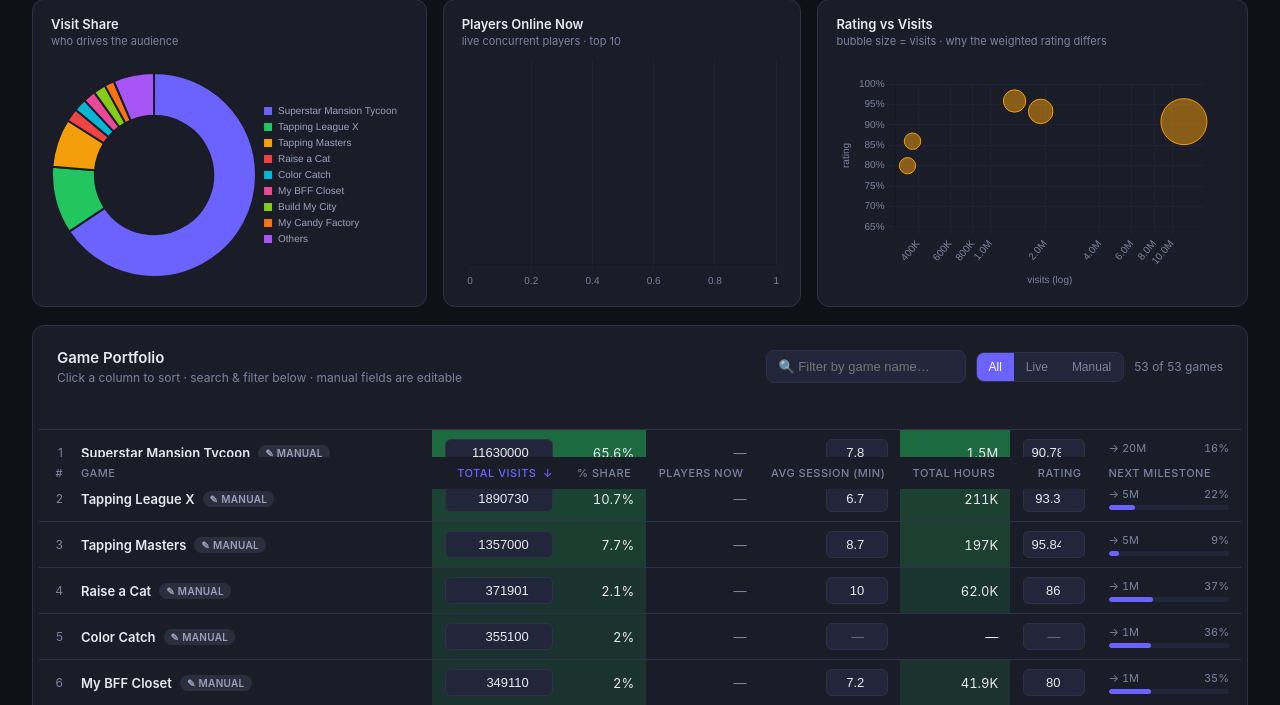
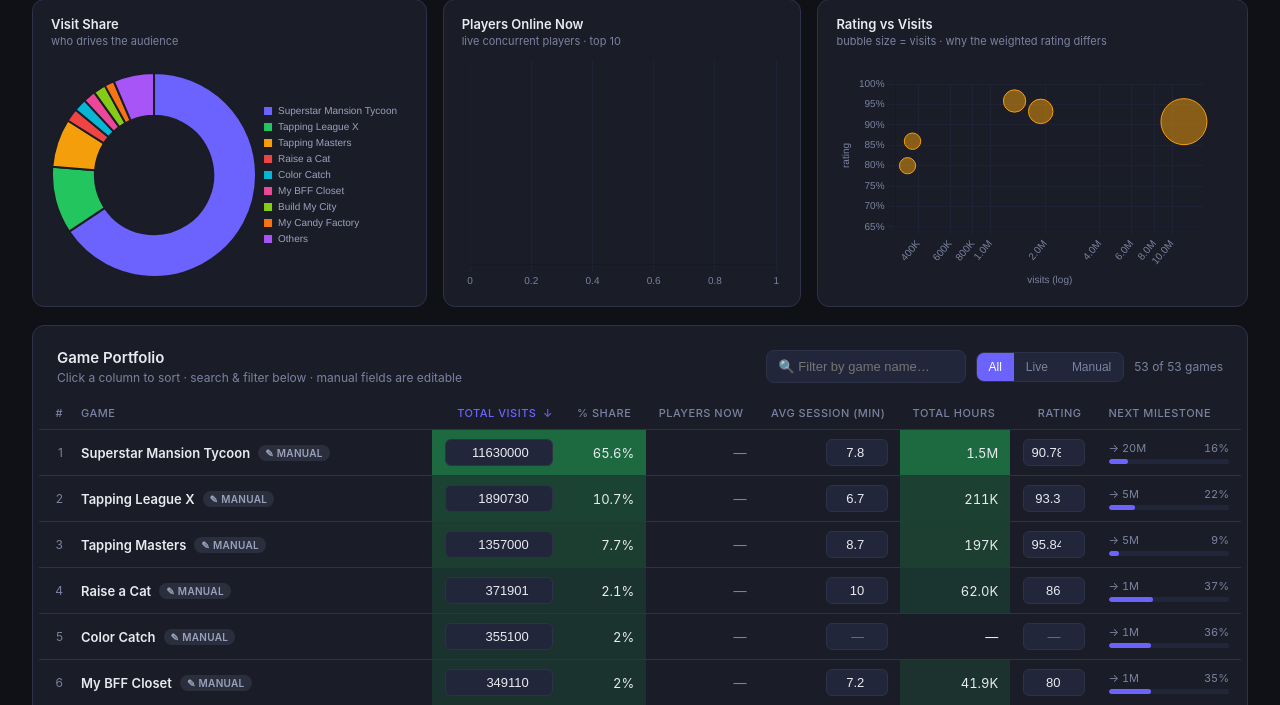
Before and after one commit to HugoHimself/roblox-daily-visits-reporter, a Flask app: page / in a window 1280 px wide. Shown: the part 246-951 px from the top of the page. Run offline with Flask 3, Linux system fonts and the light colour scheme; data that the repository does not hold is empty; some libraries are stand-ins or nearby versions.

Commit message:
fix: portfolio table header floating into the middle of rows
The sortable header used position:sticky; top:60px, but the table lives in a
horizontal-scroll container (.table-wrap, overflow-x:auto -> overflow-y:auto),
so the sticky context was inconsistent across browsers/scroll positions and
could pin the header between rows. Drop the sticky positioning -- the header now
sits at the top of the table and scrolls with the page. Verified across scroll
positions: header stays directly above row 1, never below it.

Applied to both the GitHub Pages board (docs/index.html) and the local app
(templates/portfolio.html).

Co-Authored-By: Claude Opus 4.8 (1M context) <noreply@anthropic.com>

```diff
--- a/docs/index.html
+++ b/docs/index.html
@@ -57,7 +57,7 @@
 
     .table-wrap { overflow-x:auto; }
     table.board { width:100%; border-collapse:collapse; font-size:13px; }
-    table.board th { text-align:right; color:var(--muted); font-weight:500; padding:9px 12px; border-bottom:1px solid var(--border); font-size:11px; text-transform:uppercase; letter-spacing:.5px; white-space:nowrap; position:sticky; top:60px; background:var(--surface); cursor:pointer; user-select:none; }
+    table.board th { text-align:right; color:var(--muted); font-weight:500; padding:9px 12px; border-bottom:1px solid var(--border); font-size:11px; text-transform:uppercase; letter-spacing:.5px; white-space:nowrap; background:var(--surface); cursor:pointer; user-select:none; }
     table.board th.left { text-align:left; }
     table.board th:hover { color:var(--text); }
     table.board th.sorted { color:var(--accent); }
--- a/templates/portfolio.html
+++ b/templates/portfolio.html
@@ -68,7 +68,7 @@
 
     .table-wrap { overflow-x:auto; }
     table.board { width:100%; border-collapse:collapse; font-size:13px; }
-    table.board th { text-align:right; color:var(--muted); font-weight:500; padding:9px 12px; border-bottom:1px solid var(--border); font-size:11px; text-transform:uppercase; letter-spacing:.5px; white-space:nowrap; position:sticky; top:60px; background:var(--surface); cursor:pointer; user-select:none; }
+    table.board th { text-align:right; color:var(--muted); font-weight:500; padding:9px 12px; border-bottom:1px solid var(--border); font-size:11px; text-transform:uppercase; letter-spacing:.5px; white-space:nowrap; background:var(--surface); cursor:pointer; user-select:none; }
     table.board th.left { text-align:left; }
     table.board th:hover { color:var(--text); }
     table.board th.sorted { color:var(--accent); }
```
